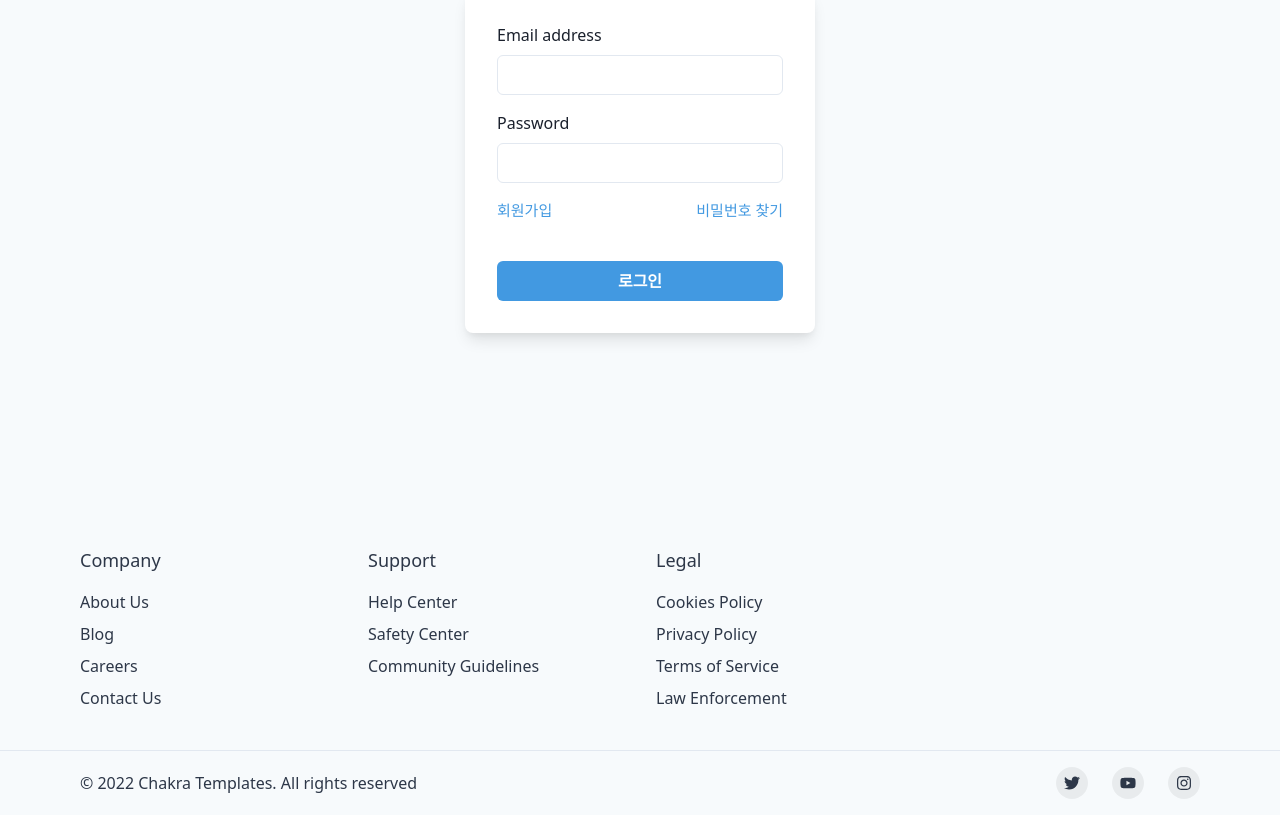
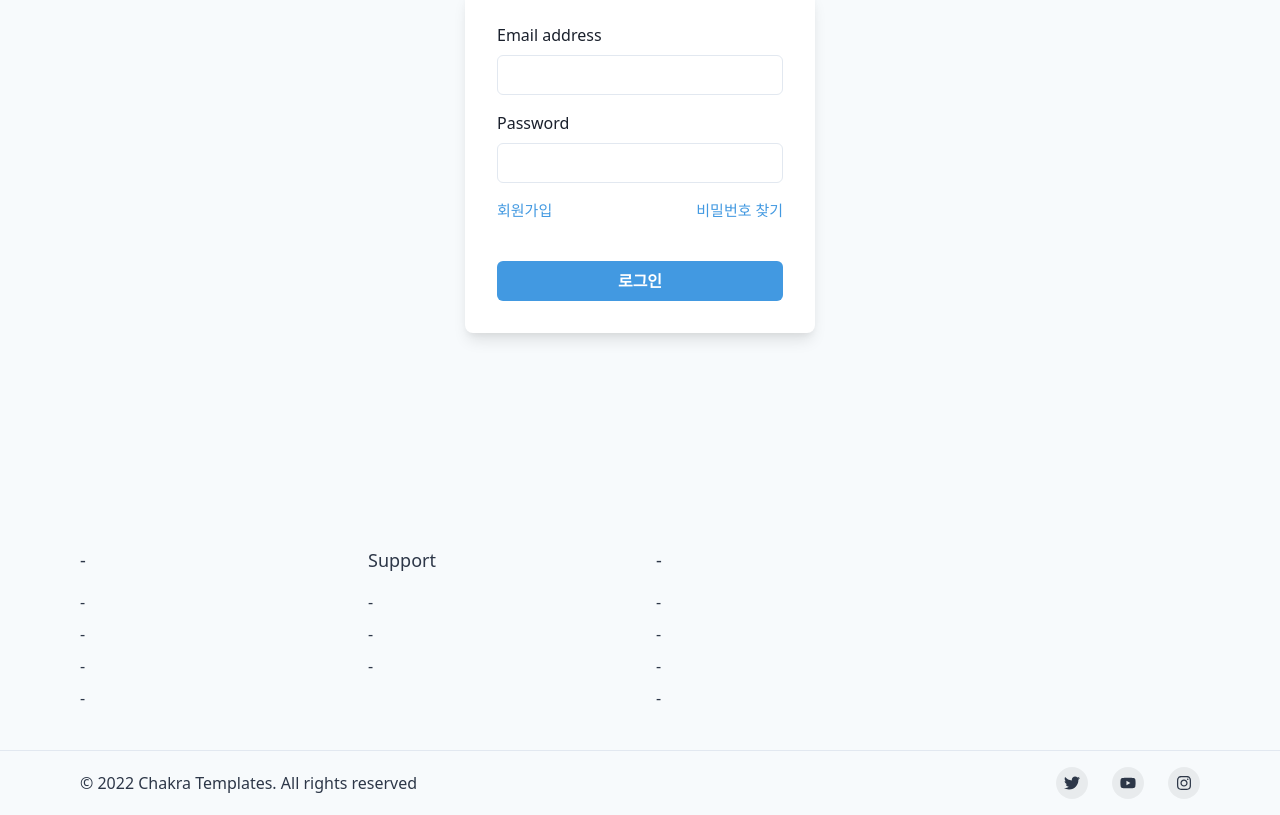
Before and after one commit to Butler-SIM/fff-front, a React (Create React App) app: page /login in a window 1280 px wide. Shown: the part 357-1172 px from the top of the page. Built offline with nearby package versions, Linux system fonts and the light colour scheme; no server answers.

Commit message:
fix nav, lottoery

```diff
--- a/src/components/board/FreeBoardDetail.tsx
+++ b/src/components/board/FreeBoardDetail.tsx
@@ -157,7 +157,7 @@ export function FreeBoardDetailItem() {
           justifyContent="space-between" // Add this line
           borderRadius={10}
         >
-          <Text ml={3}>{boardData.user.nickname}</Text>
+          <Text ml={3}>{boardData.nickname}</Text>
           <Text mr={2} fontSize={13}>
             {timeFromNow(boardData.created_date)}
           </Text>
--- a/src/components/board/FreeBoardList.tsx
+++ b/src/components/board/FreeBoardList.tsx
@@ -103,7 +103,7 @@ export function FreeBoardList(props: any) {
                   </ChakraLink>
                 </Td>
 
-                <Td>{item.user.nickname}</Td> {/* 작성자 정보를 표시할 필요에 따라 수정해주세요 */}
+                <Td>{item.nickname}</Td> {/* 작성자 정보를 표시할 필요에 따라 수정해주세요 */}
                 <Td>{item.recommend}</Td>
               </Tr>
             ))}
--- a/src/components/common/Auth/AuthContext.tsx
+++ b/src/components/common/Auth/AuthContext.tsx
@@ -1,22 +1,24 @@
-import React, { createContext, useContext, useState } from 'react';
+import React, { createContext, useContext, useState } from "react";
 
 interface AuthContextType {
   isLoggedIn: boolean;
   setIsLoggedIn: any;
-
 }
 
 export const AuthContext = createContext<AuthContextType>({
   isLoggedIn: false,
-  setIsLoggedIn : [],
-
+  setIsLoggedIn: [],
 });
 
 export const useAuth = () => useContext(AuthContext);
 
 export const AuthProvider = ({ children }: { children: React.ReactNode }) => {
-  const [token, setToken] = useState<string | null>(localStorage.getItem('jwt'));
-  const [isLoggedIn, setIsLoggedIn] = useState(false);
+  const [token, setToken] = useState<string | null>(
+    localStorage.getItem("jwt")
+  );
+  const [isLoggedIn, setIsLoggedIn] = useState(
+    !!localStorage.getItem("userInfo")
+  );
   return (
     <AuthContext.Provider value={{ isLoggedIn, setIsLoggedIn }}>
       {children}
--- a/src/components/common/Footer.tsx
+++ b/src/components/common/Footer.tsx
@@ -60,47 +60,47 @@ export default function CustomFooter() {
       <Container as={Stack} maxW={'6xl'} py={10}>
         <SimpleGrid columns={{ base: 1, sm: 2, md: 4 }} spacing={8}>
           <Stack align={'flex-start'}>
-            <ListHeader>Company</ListHeader>
+            <ListHeader>-</ListHeader>
             <Box as="a" href={'#'}>
-              About Us
+           -
             </Box>
             <Box as="a" href={'#'}>
-              Blog
+            -
             </Box>
             <Box as="a" href={'#'}>
-              Careers
+              -
             </Box>
             <Box as="a" href={'#'}>
-              Contact Us
+              -
             </Box>
           </Stack>
 
           <Stack align={'flex-start'}>
             <ListHeader>Support</ListHeader>
             <Box as="a" href={'#'}>
-              Help Center
+              -
             </Box>
             <Box as="a" href={'#'}>
-              Safety Center
+              -
             </Box>
             <Box as="a" href={'#'}>
-              Community Guidelines
+              -
             </Box>
           </Stack>
 
           <Stack align={'flex-start'}>
-            <ListHeader>Legal</ListHeader>
+            <ListHeader>-</ListHeader>
             <Box as="a" href={'#'}>
-              Cookies Policy
+              -
             </Box>
             <Box as="a" href={'#'}>
-              Privacy Policy
+              -
             </Box>
             <Box as="a" href={'#'}>
-              Terms of Service
+           -
             </Box>
             <Box as="a" href={'#'}>
-              Law Enforcement
+              -
             </Box>
           </Stack>
 
--- a/src/components/common/NavBar.tsx
+++ b/src/components/common/NavBar.tsx
@@ -29,6 +29,11 @@ import { getUserInfoByToken } from "../../lib/api/userApi";
 interface Props {
   link: String;
 }
+interface UserInfo {
+  id: number;
+  nickname: string;
+  profile_image: string;
+}
 
 const NavLink = (props: any) => {
   return (
@@ -48,29 +53,26 @@ const NavLink = (props: any) => {
   );
 };
 
-const checkExistUser = async () => {
-  return axiosAuthApi
-    .post("/accounts/logout")
-    .then((res) => ({ res, err: null }))
-    .catch((err: AxiosError) => ({ res: null, err }));
-};
+export default function CustomNav() {
+  const authCtx = useContext(AuthContext);
+  const [userInfo, setUserInfo] = useState<UserInfo | null>(null);
 
-export default function CustomNav() {
-
-  const authCtx = useContext(AuthContext);
-
-  useEffect(() => {
-
-  }, [authCtx.isLoggedIn]);
-
+  useEffect(() => {}, [authCtx.isLoggedIn]);
 
   const handleLogout = async () => {
-
     authCtx.setIsLoggedIn(false);
-
   };
 
   const { isOpen, onOpen, onClose } = useDisclosure();
+
+  useEffect(() => {
+    // 컴포넌트가 마운트될 때 유저 정보 가져오기
+    getUserInfoByToken().then(({ res }) => {
+      if (res?.status === 200) {
+        setUserInfo(res.data);
+      }
+    });
+  }, [authCtx.isLoggedIn]);
 
   return (
     <>
@@ -125,13 +127,12 @@ export default function CustomNav() {
                 >
                   <Avatar
                     size={"sm"}
-                    src={
-                      "https://images.unsplash.com/photo-1493666438817-866a91353ca9?ixlib=rb-0.3.5&q=80&fm=jpg&crop=faces&fit=crop&h=200&w=200&s=b616b2c5b373a80ffc9636ba24f7a4a9"
-                    }
+                    src={userInfo?.profile_image || "public/no_profile.png"} // 프로필 이미지가 없을 경우 기본 이미지 사용
                   />
                 </MenuButton>
                 <MenuList fontSize={16}>
-                  <MenuItem fontSize={13}>{"닉네임"}</MenuItem>
+                  {/* 닉네임 */}
+                  <MenuItem fontSize={13}>{userInfo?.nickname}</MenuItem>{" "}
                   <MenuItem fontWeight={600}>마이페이지</MenuItem>
                   <MenuDivider />
                   <MenuItem fontWeight={600} onClick={handleLogout}>
--- a/src/components/playground/LotteryBox.tsx
+++ b/src/components/playground/LotteryBox.tsx
@@ -269,7 +269,7 @@ export default class LotteryBox extends React.Component<
                       }
                     }}
                   >
-                    랜덤 숫자 제외하기
+                    랜덤 제외하기
                   </Button>
 
                   <div>
--- a/src/lib/api/userApi.ts
+++ b/src/lib/api/userApi.ts
@@ -43,8 +43,9 @@ export const getUserInfo = async (userId: number | string) => {
 };
 
 export const getUserInfoByToken = async () => {
+  // 토큰으로 현재 유저 정보 조회
   return axiosAuthApi
-    .get<UserInfo>('/user/user_info')
+    .get('/accounts/user')
     .then((res) => ({ res, err: null }))
     .catch((err: AxiosError) => ({ res: null, err }));
 };
```
Also changed, not shown: src/lib/api/FreeBoard.ts (+9 -14 lines), public/no_profile 복사본.png (added).
